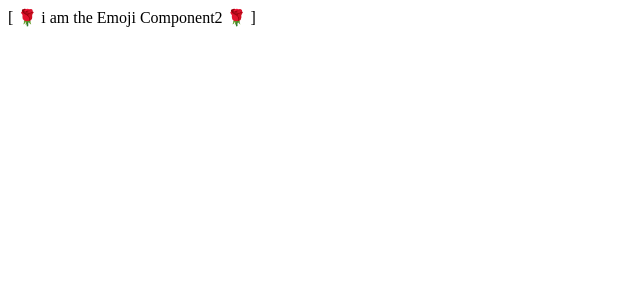
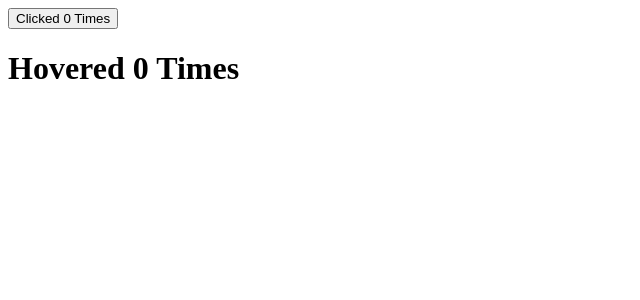
Before and after one commit to Gs-Dip/ReactJS, a React (Create React App) app in the folder react_practice/: page / in a window 1280 px wide. Shown: the top 300 px of the page, without its empty margins (0-640 px from the left). Built offline with nearby package versions, Linux system fonts and the light colour scheme.

Commit message:
HOC Part1

```diff
--- a/react_practice/src/App.js
+++ b/react_practice/src/App.js
@@ -74,24 +74,41 @@
 
 ///////////////NESTED COMPOSITION----------------------------
 
-import Bracket from "./components/composition/Bracket";
-import Emoji from "./components/composition/Emoji";
-import Test from "./components/composition/Test";
+// import Bracket from "./components/composition/Bracket";
+// import Emoji from "./components/composition/Emoji";
+// import Test from "./components/composition/Test";
 
 
 
+// function App() {
+
+//   return(
+//   <Emoji>
+//     { ({data})=> (
+
+//     <Bracket>
+//       { ({bra})=>  <Test data={data} bra={bra} /> }
+//     </Bracket> )}
+
+//   </Emoji>
+//   )
+// }
+
+
+// export default App;
+
+
+//////////////////////Higher Order Component(HOC)-------------------------
+
+import ClickCounter from "./components/Higher_Order_Component(HOC)/ClickCounter";
+import HoverCounter from "./components/Higher_Order_Component(HOC)/HoverCounter";
+
 function App() {
-
   return(
-  <Emoji>
-    { ({data})=> (
-
-    <Bracket>
-      { ({bra})=>  <Test data={data} bra={bra} /> }
-    </Bracket> )}
-
-  </Emoji>
-  )
+  <div>
+    <ClickCounter />
+    <HoverCounter/>
+  </div> )
 }
 
 
--- /dev/null
+++ b/react_practice/src/components/Higher_Order_Component(HOC)/ClickCounter.js
@@ -0,0 +1,23 @@
+import React from 'react';
+
+
+class ClickCounter extends React.Component{
+    state={
+        count:0,
+    }
+
+    handelCount=() =>{
+        this.setState((prevState)=>({ count: prevState.count+1}))
+    }
+
+    render(){
+        const {count}=this.state
+
+        return(
+            <button type="button" onClick={this.handelCount} >Clicked {count} Times</button>
+        )
+    }
+}
+
+
+export default ClickCounter;
--- /dev/null
+++ b/react_practice/src/components/Higher_Order_Component(HOC)/HoverCounter.js
@@ -0,0 +1,22 @@
+import React from "react";
+
+class HoverCounter extends React.Component{
+    state={
+        count:0,
+    }
+
+
+    handelHover=() =>{
+        this.setState((prevState)=>({ count: prevState.count+1 }))
+    }
+
+    render(){
+        const {count}=this.state
+        return(
+            <h1 onMouseOver={this.handelHover}>Hovered {count} Times</h1>
+        )
+    }
+}
+
+
+export default HoverCounter;
```
Also changed, not shown: react_practice/src/components/Higher_Order_Component(HOC)/HOC/ButtonClickCounter.js (added, +11 -0 lines), react_practice/src/components/Higher_Order_Component(HOC)/HOC/withCounter.js (added, +26 -0 lines).
